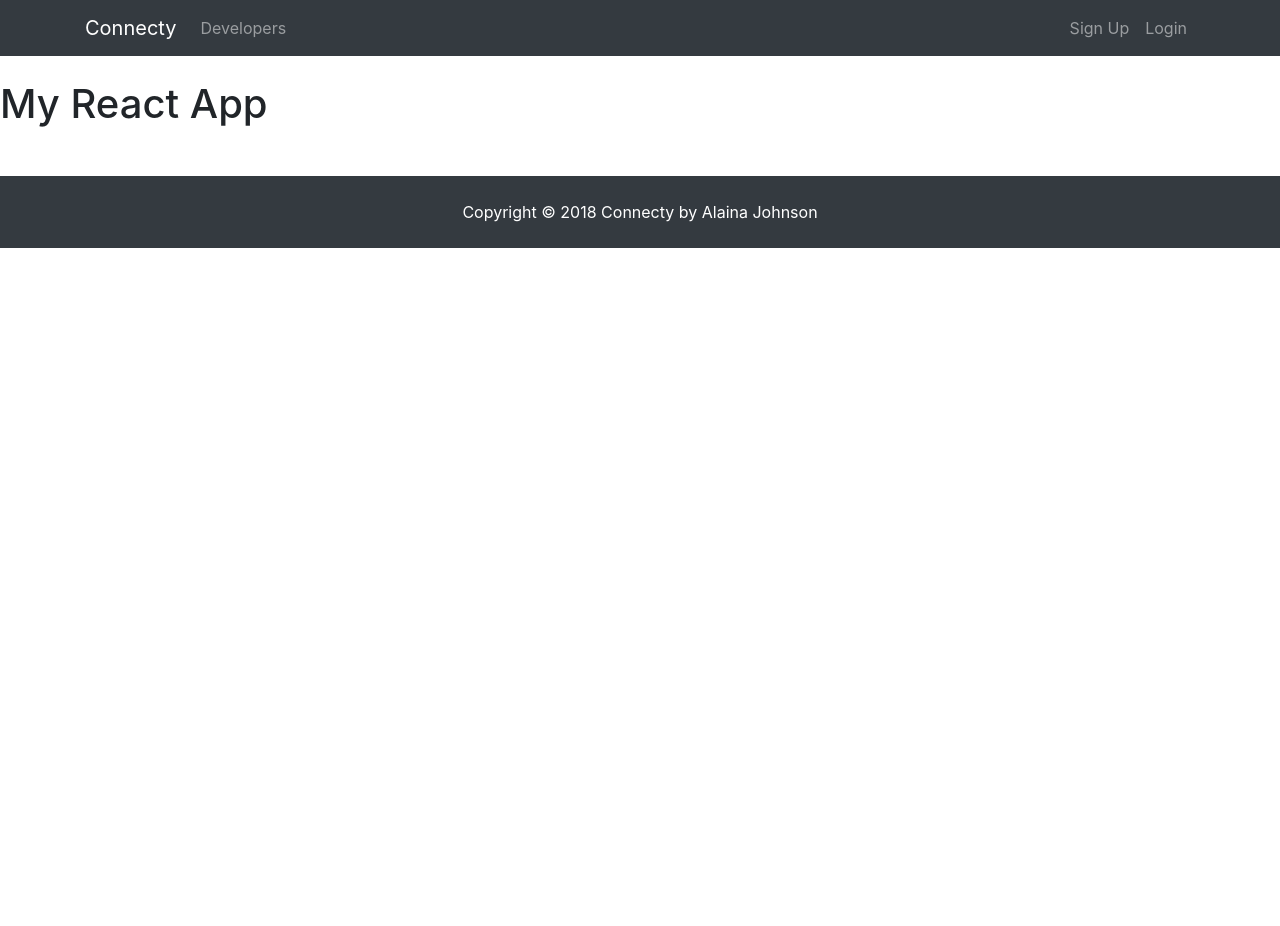
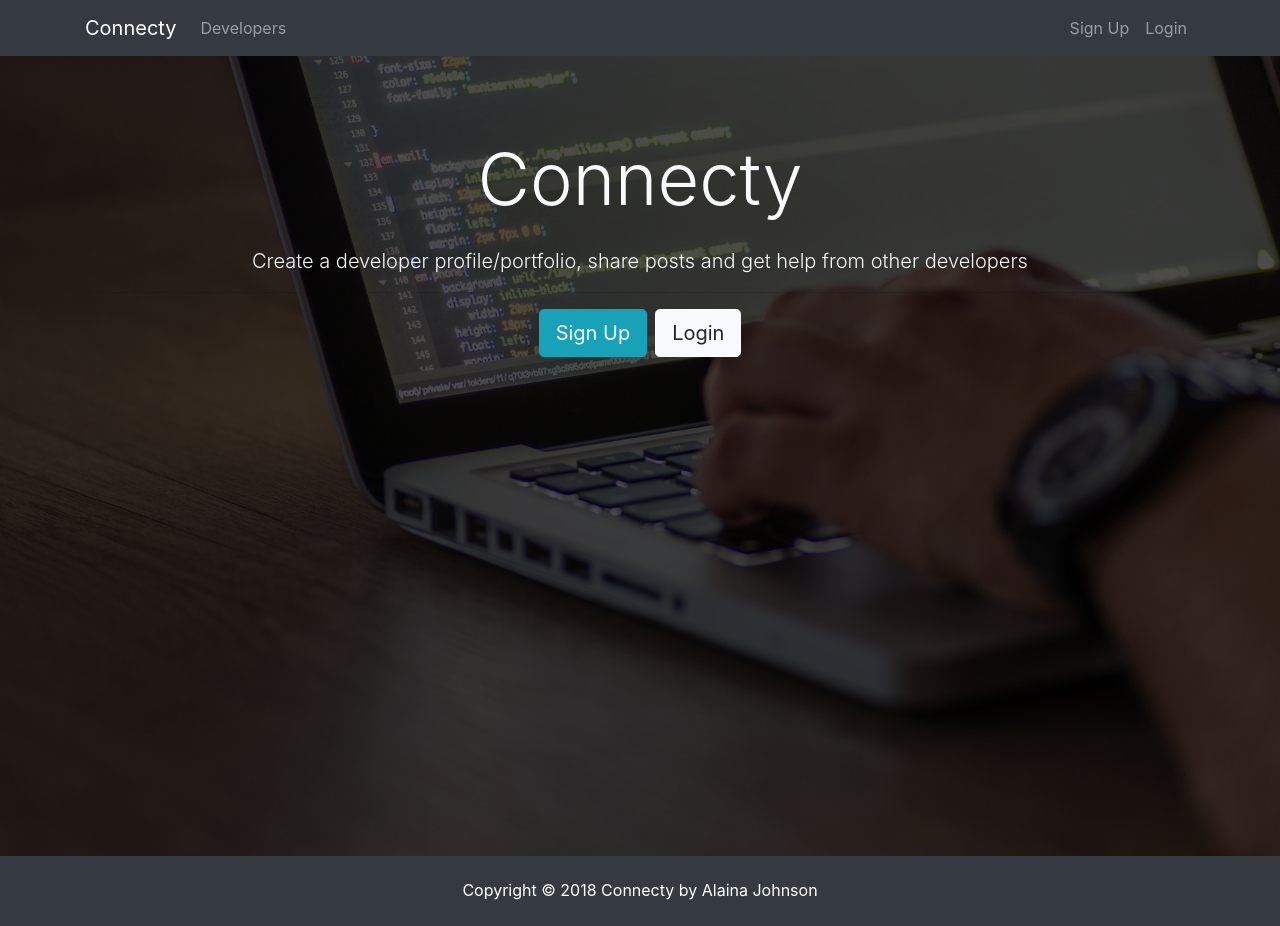
Before and after one commit to alainakjohnson/Connecty, a React (Create React App) app in the folder client/: page / in a window 1280 px wide. Before the commit the page ends 800 px from the top, so only its background shows below. Built offline with nearby package versions, Linux system fonts and the light colour scheme.

Commit message:
implemented landing component

```diff
--- a/client/src/App.js
+++ b/client/src/App.js
@@ -2,13 +2,14 @@
 import './App.css';
 import NavBar from './components/layout/Navbar.js'
 import Footer from './components/layout/Footer.js'
+import Landing from './components/layout/Landing.js'
 
 class App extends Component {
   render() {
     return (
       <div className="App">
         <NavBar />
-        <h1>My React App</h1>
+        <Landing />
         <Footer />
       </div>
     );
--- a/client/src/components/layout/Landing.js
+++ b/client/src/components/layout/Landing.js
@@ -0,0 +1,31 @@
+import React, { Component } from 'react';
+
+class Landing extends Component {
+
+    constructor(props) {
+        super(props);
+    }
+
+    render() {
+        return (
+        <div className="landing">
+        <div className="dark-overlay landing-inner text-light">
+        <div className="container">
+            <div className="row">
+            <div className="col-md-12 text-center">
+                <h1 className="display-3 mb-4">Connecty
+                </h1>
+                <p className="lead"> Create a developer profile/portfolio, share posts and get help from other developers</p>
+                <hr />
+                <a href="register.html" className="btn btn-lg btn-info mr-2">Sign Up</a>
+                <a href="login.html" className="btn btn-lg btn-light">Login</a>
+            </div>
+            </div>
+        </div>
+        </div>
+    </div>
+    );
+    }
+}
+
+export default Landing;
```
